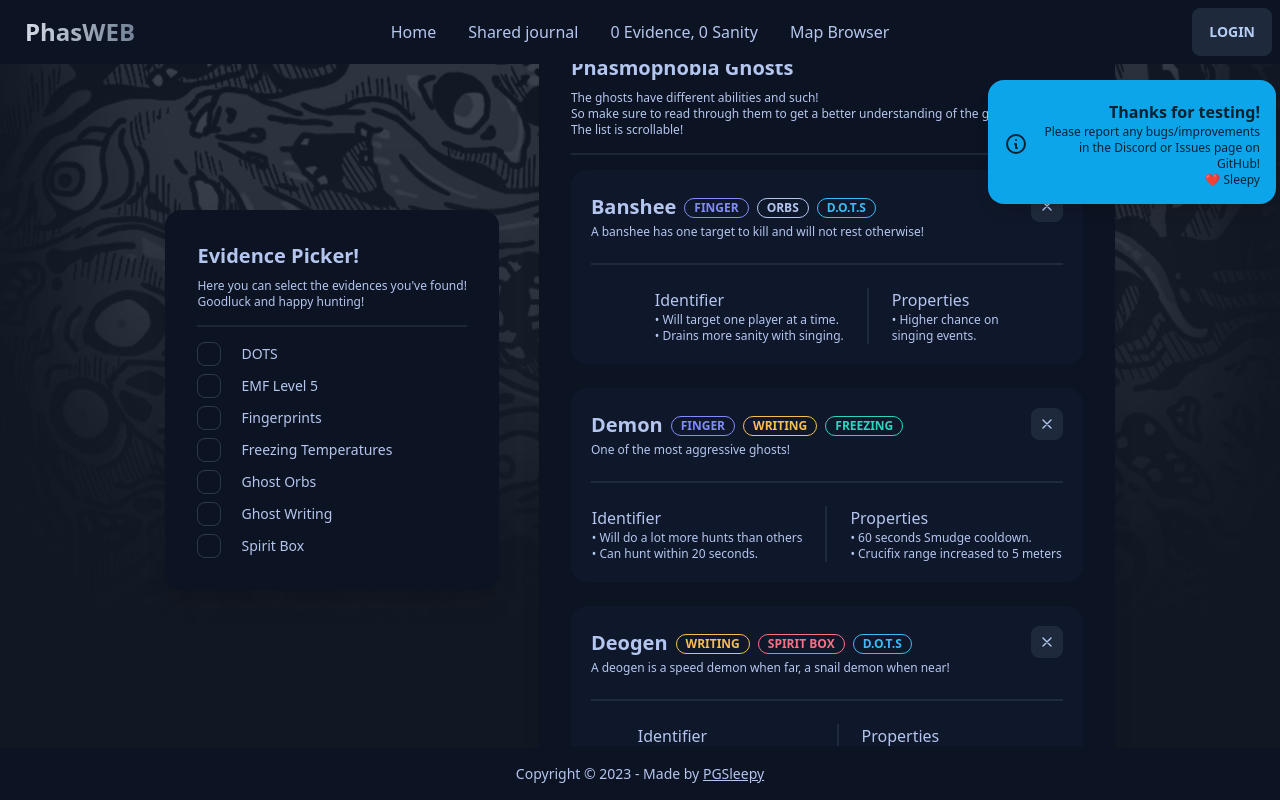
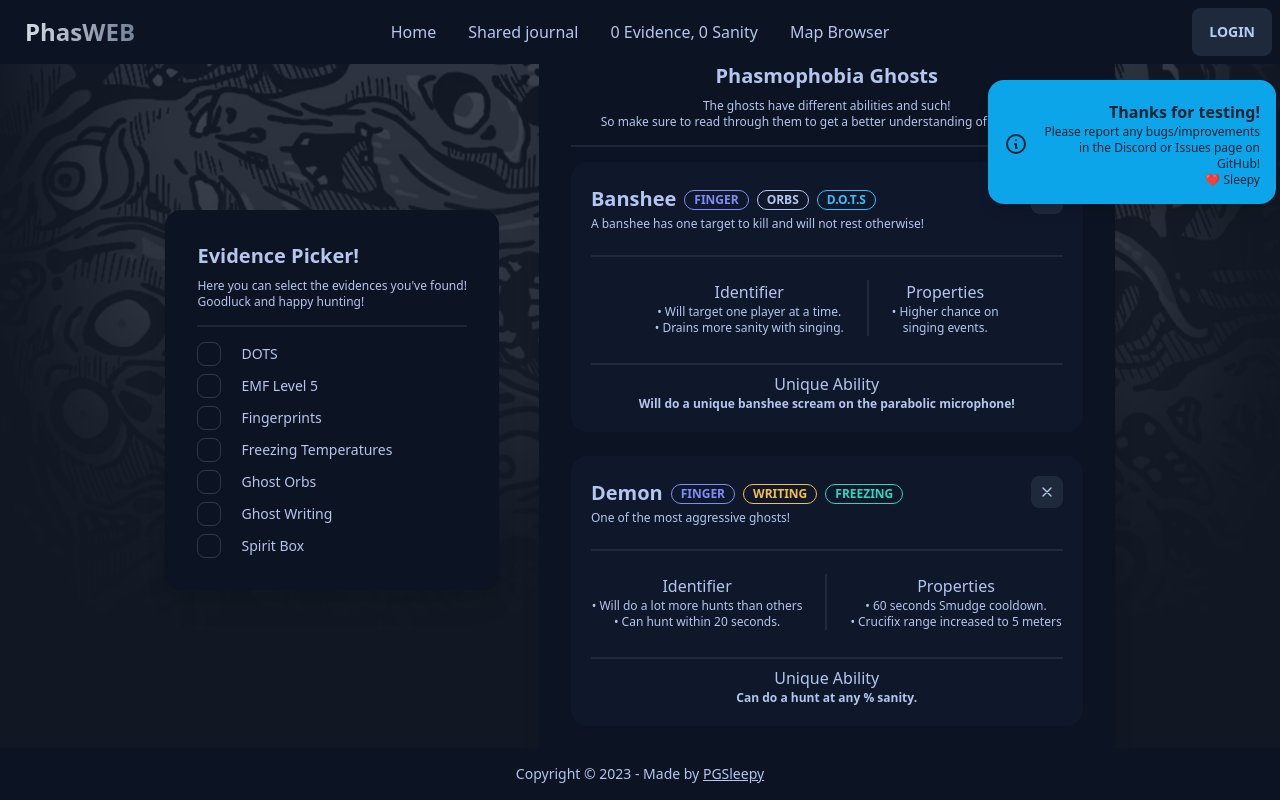
Before and after one commit to pgsleepy/PhasWEB, a Next.js app in the folder phasweb-next/: page /shared-evidence in a window 1280 px wide. Built offline with nearby package versions, Linux system fonts and the light colour scheme.

Commit message:
Scrolling bug fixed + disabled checkboxes

```diff
--- a/phasweb-next/src/pages/shared-evidence.tsx
+++ b/phasweb-next/src/pages/shared-evidence.tsx
@@ -1,4 +1,4 @@
-import { useState } from "react";
+import { Key, useState } from "react";
 import { EvidenceItem, Ghosts } from "@/types";
 
 import ghost from "@/data/ghosts.json";
@@ -7,7 +7,7 @@
 const evidence: EvidenceItem = evidences;
 const ghosts: Ghosts[] = ghost;
 
-export default function sharedevidence() {
+export default function Sharedevidence() {
   //* State variables
   const [collapsedGhosts, setCollapsedGhosts] = useState<{
     [key: string]: boolean;
@@ -17,6 +17,11 @@
 
   //* Toggle the ghost cards collapsed/uncollapsed.
   const toggleCollapse = (ghostName: string) => {
+    //? Scrollbar is constantly shifting up after collapse.
+    //? This will make it scroll back basically.
+    const container = document.querySelector(".Ghosts");
+    let scrollTop = container?.scrollTop || 0;
+
     setCollapsedGhosts((prevCollapsedGhosts) => ({
       ...prevCollapsedGhosts,
       [ghostName]: !prevCollapsedGhosts[ghostName],
@@ -31,6 +36,9 @@
     //* Add the ghost back to the array based on if it's collapsed state
     if (!collapsedGhosts[ghostName]) ghosts.push(ghost);
     else ghosts.splice(ghostIndex, 0, ghost);
+    console.log(scrollTop);
+    //* Scroll back to the position where it was.
+    container!.scrollTop = scrollTop;
   };
 
   //* Filter the ghosts based on the selected evidences
@@ -38,8 +46,12 @@
     selectedEvidences.every((evidence) => ghost.evidences.includes(evidence))
   );
 
+  const remainingEvidences = Object.keys(evidence).filter((key) => {
+    return filteredGhosts.some((ghost) => ghost.evidences.includes(key));
+  });
+
   //* Sort the ghosts based on their collapsed state and name
-  const sortedGhosts = filteredGhosts.sort((a, b) => {
+  filteredGhosts.sort((a, b) => {
     //* Get the states of the ghost card.
     const aCollapsed = collapsedGhosts[a.name] || false;
     const bCollapsed = collapsedGhosts[b.name] || false;
@@ -91,6 +103,9 @@
 
               {Object.keys(evidence).map((key) => {
                 const item = evidence[key];
+                const disabled =
+                  !remainingEvidences.includes(key) &&
+                  !selectedEvidences.includes(key);
                 return (
                   <label
                     className="cursor-pointer flex items-center"
@@ -102,6 +117,7 @@
                       id={key}
                       checked={selectedEvidences.includes(key)}
                       onChange={handleCheckboxChange}
+                      disabled={disabled}
                     />
                     <span className="label-text pl-5">{item.name}</span>
                   </label>
@@ -112,27 +128,27 @@
         </div>
         <div className="m-auto ml-5 flex-row gap-4">
           <div className="card w-150 bg-base-300 shadow-xl">
-            <div className="card-body">
-              <h2 className="card-title">Phasmophobia Ghosts</h2>
-              <p className="text-xs">
+            <div className="card-body ">
+              <h2 className="card-title justify-center text-center">
+                Phasmophobia Ghosts
+              </h2>
+              <p className="text-xs justify-center text-center">
                 The ghosts have different abilities and such!
                 <br />
                 So make sure to read through them to get a better understanding
                 of the ghosts!
-                <br />
-                The list is scrollable!
               </p>
               <div className="divider mt-0 mb-0" />
 
               <div
-                className="Ghosts overflow-auto no-scrollbar"
+                className="Ghosts no-scrollbar"
                 style={{ maxHeight: "36rem", overflowX: "hidden" }}
               >
-                <div className="gap-5">
+                <div className="gap-5 max-w-lg">
                   {filteredGhosts.map((ghost) => (
                     <div className={ghost.name} key={ghost.name}>
-                      <div className="card bg-base-100 p-5">
-                        <div className="card-actions justify-end">
+                      <div className="card bg-base-100  p-5">
+                        <div className="card-actions justify-end ">
                           <button
                             className="btn btn-square btn-sm absolute"
                             onClick={() => toggleCollapse(ghost.name)}
@@ -153,9 +169,13 @@
                             </svg>
                           </button>
                         </div>
-
                         <div className="card-title flex items-center">
-                          <a href="/">{ghost.name}</a>
+                          <a
+                            href={`https://phasmophobia.fandom.com/wiki/${ghost.name}`}
+                            target="_blank"
+                          >
+                            {ghost.name}
+                          </a>
                           <div className="flex flex-row gap-2 mb-1.5">
                             {ghost.evidences.map((evidenced) => (
                               <div
@@ -172,12 +192,11 @@
                         {!collapsedGhosts[ghost.name] && (
                           <>
                             <div className="text-xs">{ghost.description}</div>
-
                             <div className="divider " />
                             <div className="flex m-auto">
-                              <div className="flex flex-row">
-                                <div className="card w-25 ">
-                                  <p className="text-xm">Identifier</p>
+                              <div className="flex flex-row justify-center text-center">
+                                <div className="card w-25 max-w-xs">
+                                  <p>Identifier</p>
                                   <p className="text-xs">
                                     {ghost.identifiers?.map((identifier) => (
                                       <span
@@ -189,8 +208,8 @@
                                     ))}
                                   </p>
                                 </div>
-                                <div className="divider divider-horizontal "></div>
-                                <div className="card w-25 ">
+                                <div className="divider divider-horizontal"></div>
+                                <div className="card w-25 max-w-xs">
                                   <p className="text-xm">Properties</p>
                                   <p className="text-xs">
                                     {ghost.properties?.map((properties) => (
@@ -205,6 +224,19 @@
                                 </div>
                               </div>
                             </div>
+                            {ghost.ability && (
+                              <div>
+                                <div className="divider mt-5 mb-0" />
+                                <div className="flex m-auto text-center justify-center">
+                                  <div className="card w-25 max-w-md">
+                                    <p>Unique Ability</p>
+                                    <p className="text-xs">
+                                      <b>{ghost.ability}</b>
+                                    </p>
+                                  </div>
+                                </div>
+                              </div>
+                            )}
                           </>
                         )}
                       </div>
```
